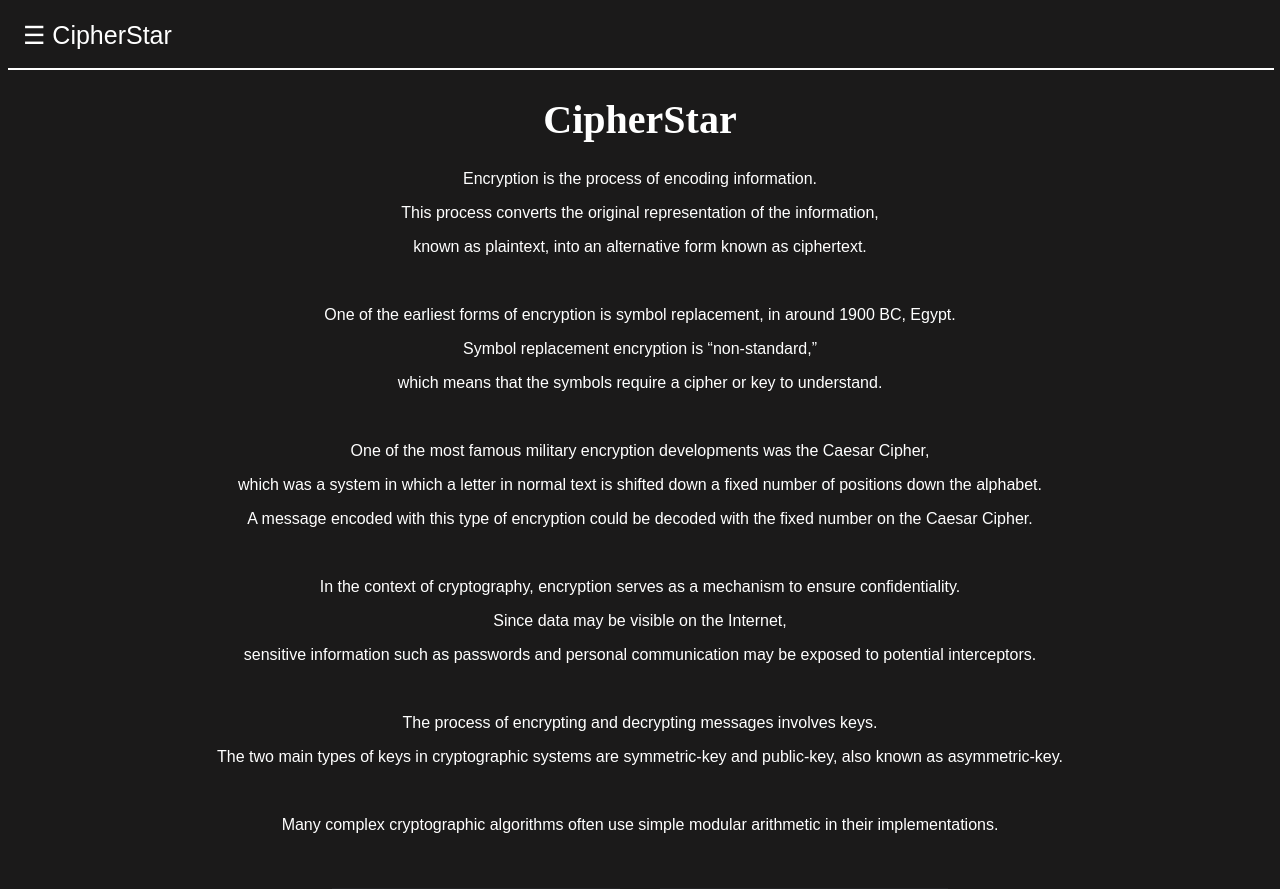
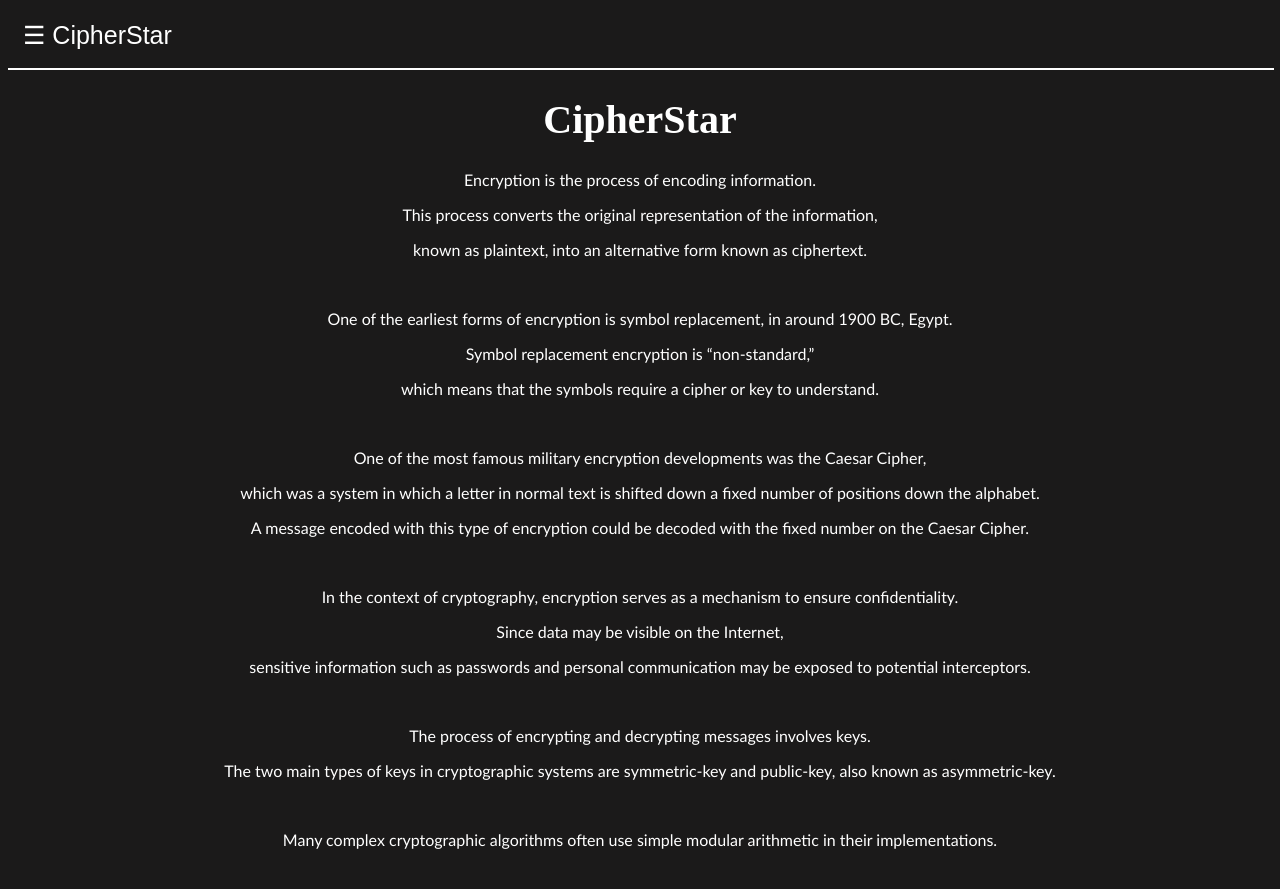
Before and after one commit to DeanCameo/cipherstar, a Django app: page / in a window 1280 px wide. Shown: the top 889 px of the page. Run offline with Django 4.2, Linux system fonts and the light colour scheme.

Commit message:
Update home.html

```diff
--- a/encrypt/templates/encrypt/home.html
+++ b/encrypt/templates/encrypt/home.html
@@ -13,6 +13,7 @@
     p {
         color: rgb(255, 255, 255);
         text-align: center;
+        font-family: "Gill Sans", sans-serif;
     }
 
     .center {
```
